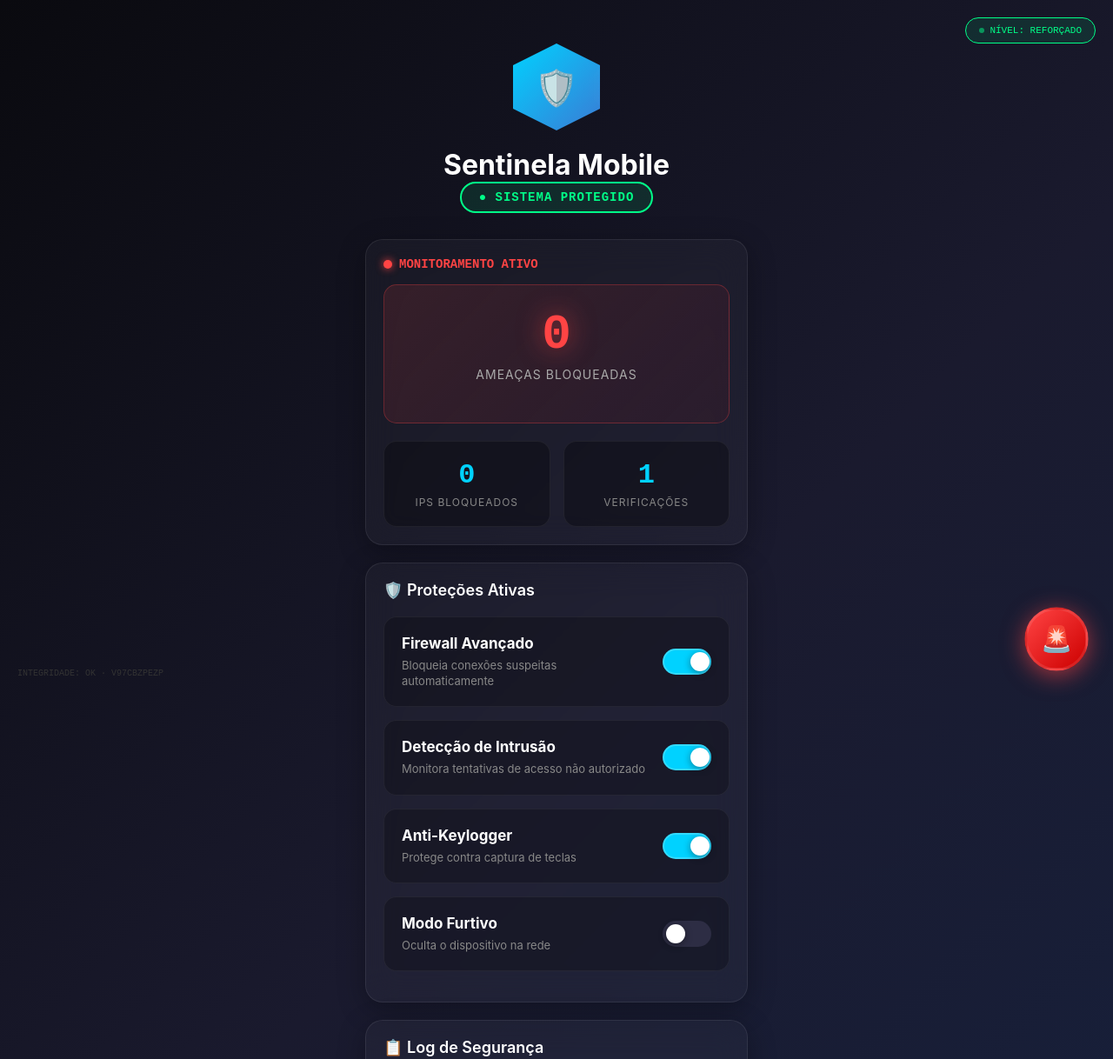
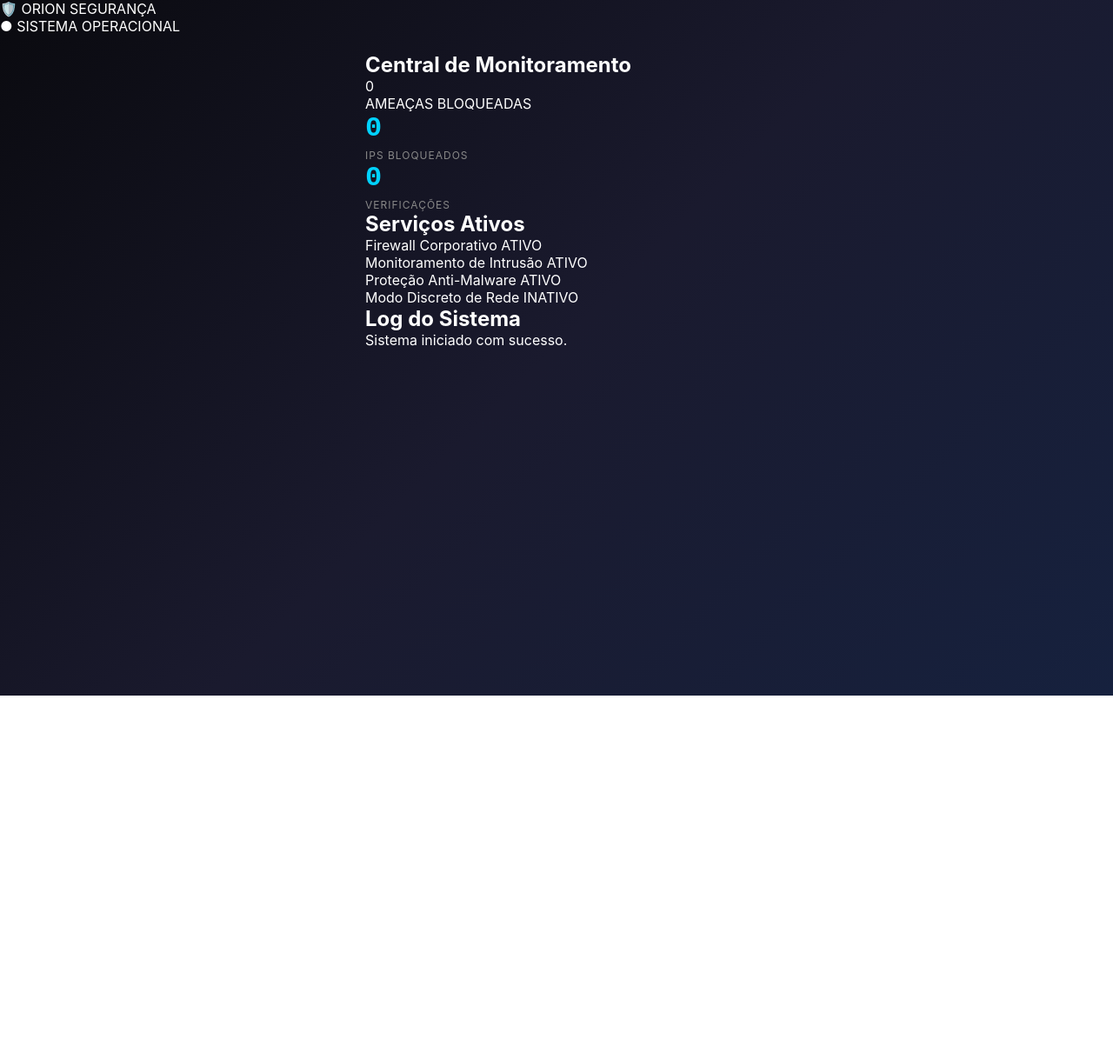
Before and after one commit to user19681996/Seguran-a, a plain HTML site: page index.html in a window 1280 px wide. Shown: the top 1218 px of the page at 87% size. After the commit the page ends 800 px from the top, so only its background shows below. Drawn offline with Linux system fonts and the light colour scheme.

Commit message:
Update index.html

```diff
--- a/index.html
+++ b/index.html
@@ -3,13 +3,11 @@
 <head>
   <meta charset="UTF-8" />
   <meta name="viewport" content="width=device-width, initial-scale=1.0" />
-  <title>Sentinela Mobile - Proteção Anti-Hacker</title>
+  <title>ORION SEGURANÇA</title>
 
-  <!-- Políticas que funcionam em estático (GitHub Pages) -->
   <meta name="referrer" content="no-referrer" />
-  <meta http-equiv="Permissions-Policy" content="camera=(), microphone=(), geolocation=(), payment=(), usb=(), magnetometer=(), gyroscope=(), accelerometer=()" />
+  <meta http-equiv="Permissions-Policy" content="camera=(), microphone=(), geolocation=(), payment=(), usb=()" />
 
-  <!-- CSP FORTE (sem inline JS/CSS) -->
   <meta http-equiv="Content-Security-Policy" content="
     default-src 'self';
     base-uri 'none';
@@ -21,126 +19,77 @@
     style-src 'self';
     script-src 'self';
     connect-src 'self';
-    upgrade-insecure-requests;
-    block-all-mixed-content;
   " />
 
   <link rel="stylesheet" href="./style.css" />
 </head>
 
 <body>
-  <div class="security-level" aria-hidden="true">
-    <div class="security-dot"></div>
-    NÍVEL: REFORÇADO
+
+  <div class="top-bar">
+    <div class="logo">
+      🛡️ ORION SEGURANÇA
+    </div>
+    <div class="status">
+      ● SISTEMA OPERACIONAL
+    </div>
   </div>
 
   <div class="container">
-    <div class="header">
-      <div class="shield" aria-hidden="true">🛡️</div>
-      <h1>Sentinela Mobile</h1>
-      <span class="status-badge" id="statusBadge">● SISTEMA PROTEGIDO</span>
-    </div>
 
-    <div class="monitor-panel">
-      <div class="live-indicator" aria-hidden="true">
-        <div class="live-dot"></div>
-        MONITORAMENTO ATIVO
+    <div class="card main-card">
+      <h2>Central de Monitoramento</h2>
+
+      <div class="counter">
+        <div class="number" id="threatCount">0</div>
+        <div class="label">AMEAÇAS BLOQUEADAS</div>
       </div>
 
-      <div class="threat-counter" id="threatCounter" role="button" tabindex="0" aria-label="Ver histórico de ameaças">
-        <div class="threat-number" id="threatCount">0</div>
-        <div class="threat-label">AMEAÇAS BLOQUEADAS</div>
-        <div class="click-hint">[ CLIQUE PARA DETALHES ]</div>
-      </div>
-
-      <div class="stats-grid">
-        <div class="stat-card">
+      <div class="stats">
+        <div class="stat-box">
           <div class="stat-value" id="blockedIPs">0</div>
           <div class="stat-label">IPs Bloqueados</div>
         </div>
-        <div class="stat-card">
+
+        <div class="stat-box">
           <div class="stat-value" id="scansCount">0</div>
           <div class="stat-label">Verificações</div>
         </div>
       </div>
     </div>
 
-    <div class="protection-panel">
-      <div class="panel-title">🛡️ Proteções Ativas</div>
+    <div class="card">
+      <h2>Serviços Ativos</h2>
 
-      <div class="protection-item">
-        <div class="protection-info">
-          <h3>Firewall Avançado</h3>
-          <p>Bloqueia conexões suspeitas automaticamente</p>
-        </div>
-        <div class="switch active" data-protection="Firewall" role="switch" aria-checked="true" tabindex="0"></div>
+      <div class="service">
+        <span>Firewall Corporativo</span>
+        <span class="badge active">ATIVO</span>
       </div>
 
-      <div class="protection-item">
-        <div class="protection-info">
-          <h3>Detecção de Intrusão</h3>
-          <p>Monitora tentativas de acesso não autorizado</p>
-        </div>
-        <div class="switch active" data-protection="Detecção de Intrusão" role="switch" aria-checked="true" tabindex="0"></div>
+      <div class="service">
+        <span>Monitoramento de Intrusão</span>
+        <span class="badge active">ATIVO</span>
       </div>
 
-      <div class="protection-item">
-        <div class="protection-info">
-          <h3>Anti-Keylogger</h3>
-          <p>Protege contra captura de teclas</p>
-        </div>
-        <div class="switch active" data-protection="Anti-Keylogger" role="switch" aria-checked="true" tabindex="0"></div>
+      <div class="service">
+        <span>Proteção Anti-Malware</span>
+        <span class="badge active">ATIVO</span>
       </div>
 
-      <div class="protection-item">
-        <div class="protection-info">
-          <h3>Modo Furtivo</h3>
-          <p>Oculta o dispositivo na rede</p>
-        </div>
-        <div class="switch" data-protection="Modo Furtivo" role="switch" aria-checked="false" tabindex="0"></div>
+      <div class="service">
+        <span>Modo Discreto de Rede</span>
+        <span class="badge inactive">INATIVO</span>
       </div>
     </div>
 
-    <div class="log-panel">
-      <div class="panel-title">📋 Log de Segurança</div>
-      <div id="activityLog">
-        <div class="log-item">
-          <div class="log-time" id="initialTime"></div>
-          <div class="log-message">Sistema de proteção inicializado</div>
-          <div class="log-status">Status: Ativo</div>
-        </div>
+    <div class="card">
+      <h2>Log do Sistema</h2>
+
+      <div class="log">
+        Sistema iniciado com sucesso.
       </div>
     </div>
-  </div>
 
-  <button class="panic-btn" id="panicBtn" type="button" title="Botão de Pânico" aria-label="Ativar modo de emergência">🚨</button>
-
-  <div class="tamper-check" id="tamperCheck" aria-hidden="true">INTEGRIDADE: OK</div>
-
-  <div class="modal-overlay" id="threatsModal" aria-hidden="true" role="dialog" aria-modal="true" aria-labelledby="modalTitle">
-    <div class="modal-header">
-      <div class="modal-title" id="modalTitle">🛡️ HISTÓRICO DE AMEAÇAS</div>
-      <button class="close-btn" id="closeModalBtn" type="button" aria-label="Fechar">×</button>
-    </div>
-
-    <div class="modal-content">
-      <div class="summary-cards">
-        <div class="summary-card">
-          <div class="summary-value" id="totalThreats">0</div>
-          <div class="summary-label">Total</div>
-        </div>
-        <div class="summary-card">
-          <div class="summary-value warn" id="todayThreats">0</div>
-          <div class="summary-label">Hoje</div>
-        </div>
-        <div class="summary-card">
-          <div class="summary-value ok">100%</div>
-          <div class="summary-label">Bloqueado</div>
-        </div>
-      </div>
-
-      <div id="threatsList"></div>
-    </div>
   </div>
 
   <script src="./app.js" defer></script>
```
